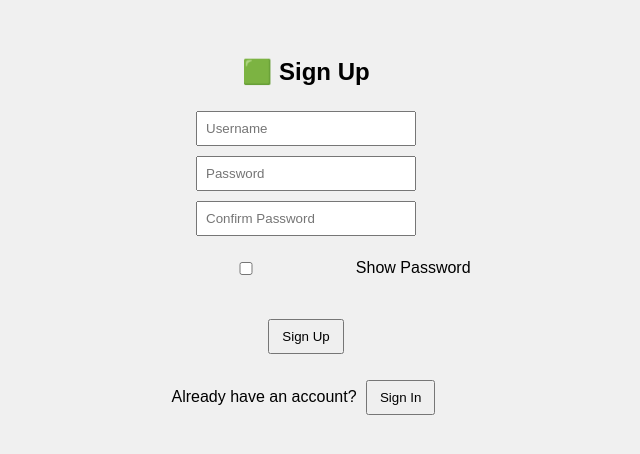
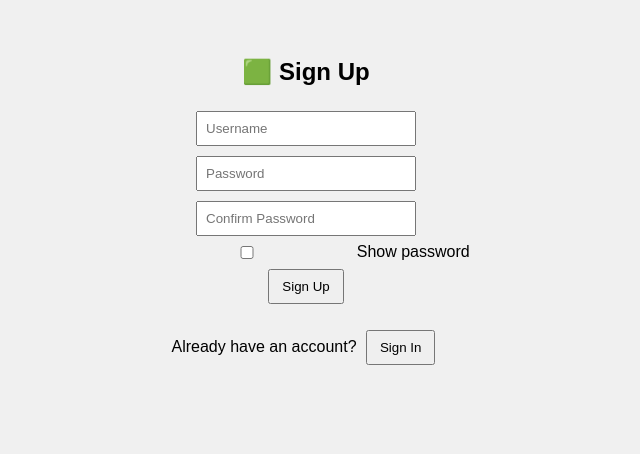
Before and after one commit to Tejas1420/Chat_App, a website with bundled scripts: page frontend/index.html in a window 1280 px wide. Shown: the whole page, without its empty margins (334-974 px from the left). Built offline with nearby package versions, Linux system fonts and the light colour scheme; no server answers.

Commit message:
multiple type person[debug -1 4]

```diff
--- a/frontend/index.html
+++ b/frontend/index.html
@@ -22,10 +22,9 @@
   <input id="signup-username" placeholder="Username" /> <br>
   <input id="signup-password" type="password" placeholder="Password" /> <br>
   <input id="signup-confirm-password" type="password" placeholder="Confirm Password" /> <br>
-  <p>
-  <input type="checkbox" id="signup-show-password" onclick="togglePassword('signup-password', 'signup-confirm-password', this)">
-  Show Password
-  </p>
+<input id="signup-show-password" type="checkbox">
+<label for="signup-show-password">Show password</label>
+
   <br>
   <button onclick="signUp()">Sign Up</button>
   <p>
@@ -39,10 +38,10 @@
   <h2>🟦 Sign In</h2>
   <input id="signin-username" placeholder="Username" /> <br>
   <input id="signin-password" type="password" placeholder="Password" /> <br>
-<p>
-  <input type="checkbox" id="signin-show-password" onclick="togglePassword('signin-password', null, this)">
-  Show Password
-</p>
+<input id="signup-show-password" type="checkbox">
+<label for="signup-show-password">Show password</label>
+
+
   <br>
   <button onclick="signIn()">Sign In</button>
   <p>
@@ -83,7 +82,7 @@
 </div>
 
 <!-- Socket.io & Client -->
-<script src="/socket.io/socket.io.js"></script>
+<script src="/socket.io/socket.io.js" defer></script>
 <script type="module" src="client.js"></script>
 
 <!-- Dark Mode + Password Toggle -->
```
